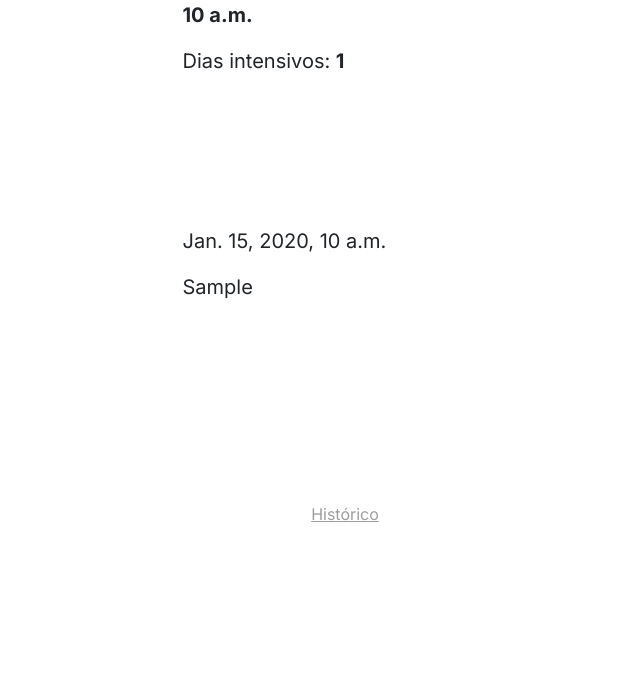
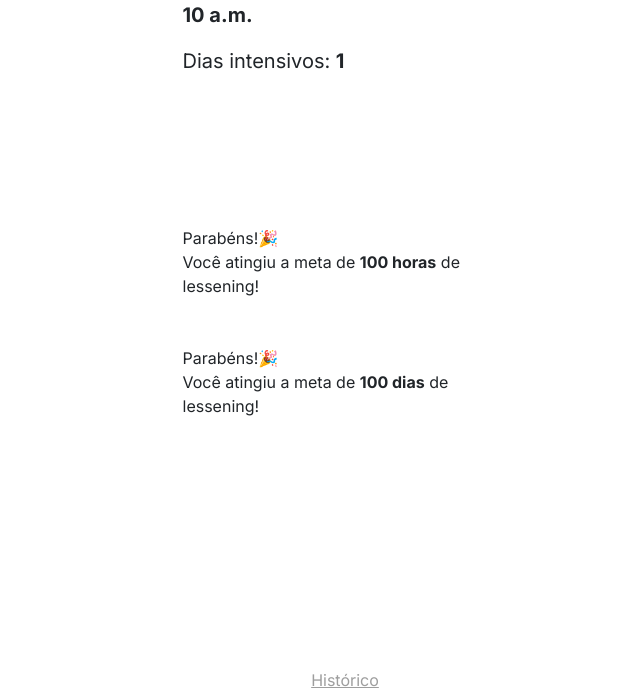
Before and after one commit to RodrigoLorensiMarques/Listen, a Django app: template home/templates/home.html in a window 1280 px wide. Shown: the part 440-1132 px from the top of the page, without its empty margins (295-935 px from the left). Before the commit the page ends 962 px from the top, so only its background shows below. Run offline with Django 5.2, Linux system fonts and the light colour scheme; the template is opened without the code that fills it: most values are stand-ins (such as "Sample title", 1, 10 or a date in 2020).

Commit message:
Add style

```diff
--- a/home/static/style.css
+++ b/home/static/style.css
@@ -40,8 +40,8 @@ body{
     width: 100%;
     text-align: center;
     font-size: 25px;
+}
 
-}
 
 .form{
     display: flex;
@@ -59,6 +59,13 @@ body{
     font-size: 30px;
 }
 
+.form button:hover{
+    background-color: rgb(121, 187, 250);
+    transition-duration: 0.2s;
+}
+
+
+
 
 p{
     font-size: 20px;
@@ -69,7 +76,7 @@ p{
 }
 
 footer{
-    margin-top: 200px;
+    margin-top: 250px;
     text-align: center;
 }
 
--- a/home/templates/home.html
+++ b/home/templates/home.html
@@ -32,16 +32,23 @@
         <p>Dias intensivos: <strong>{{ Total_Days }}</strong>  </p>
     </div>
 
-    {% if Meta_Time %}
-    <p>{{ Meta_Time }}</p>
-    {% endif %}
+    <div class="Metas">
+        {% if Meta_Time %}
+            <div class="Meta_Time">Parabéns!🎉<br>Você atingiu a meta de <strong>100 horas</strong> de lessening!</div>
+        {% endif %}
+        <br><br>
 
-    {% if Meta_Days %}
-    <p>{{ Meta_Days }}</p>
-    {% endif %}
+
+        {% if Meta_Days %}
+            <div class="Meta_Days">Parabéns!🎉<br>Você atingiu a meta de <strong>100 dias</strong> de lessening!</div>
+        {% endif %}
+    </div>
 
     <footer>
-        <a href="#">Histórico</a>
+        <div class="rodape">
+            <a href="#">Histórico</a>
+        </div>
+
     </footer>
 
 
--- a/home/views.py
+++ b/home/views.py
@@ -9,10 +9,10 @@ def home(request):
     Meta_Days = Very_MetaDays(Total_Days)
 
     if Meta_Time:
-        context['Meta_Time'] = 'Parabéns! Você atingiu a meta de 100 horas de listening!'
+        context['Meta_Time'] = ' '
 
     if Meta_Days:
-        context['Meta_Days'] = 'Parabéns! Você atingiu a meta de 100 dias!'
+        context['Meta_Days'] = ' '
 
 
     if request.method == 'POST':
```
